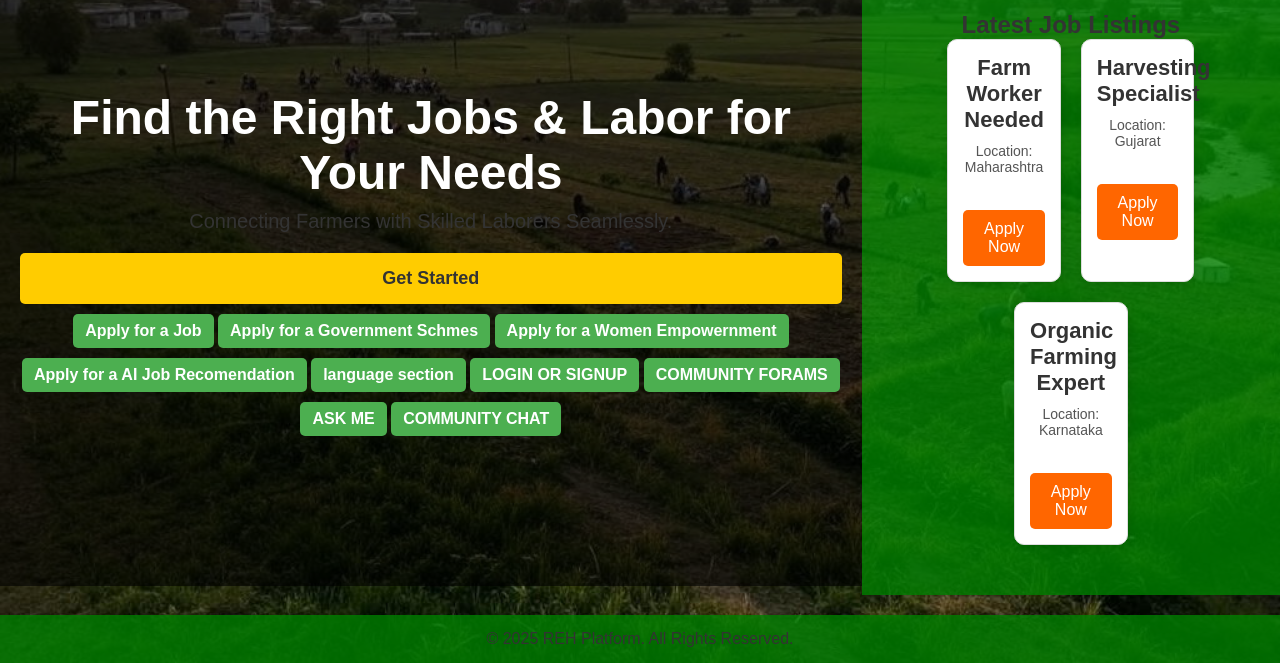
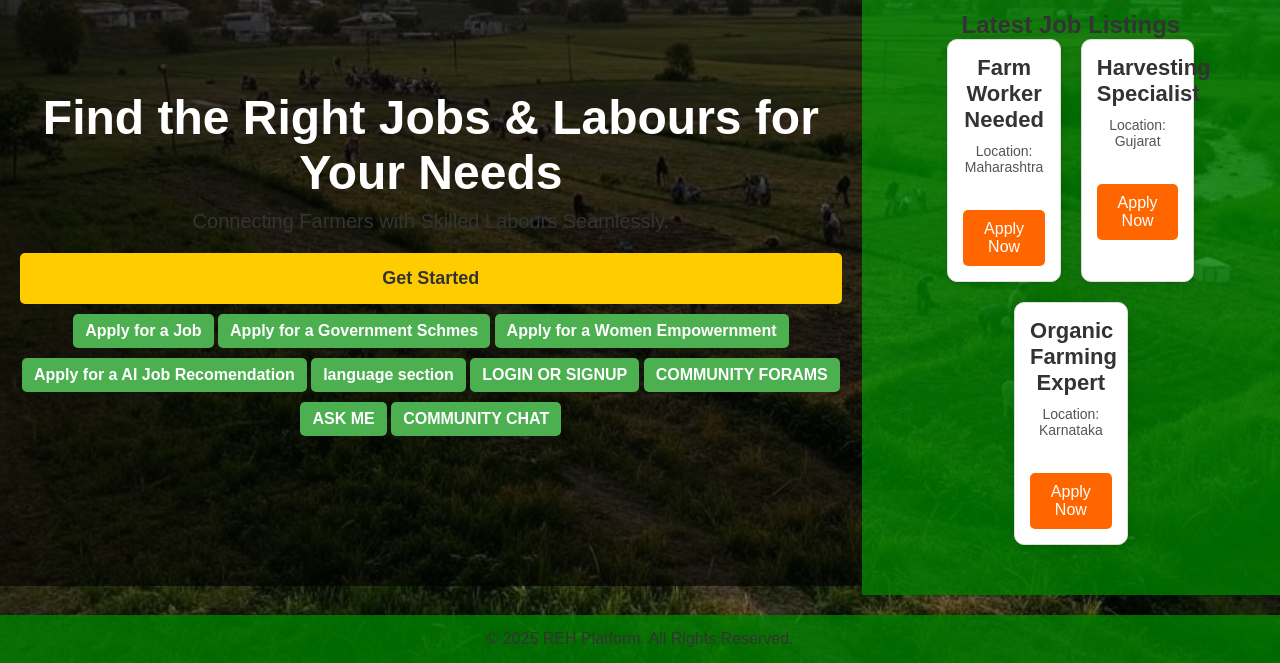
Before and after one commit to pavannimbalkar/REH_project, a website: page index.html in a window 1280 px wide. Shown: the part 137-800 px from the top of the page. Drawn offline with Linux system fonts and the light colour scheme; files whose address does not match are found by name.

Commit message:
Update index.html

```diff
--- a/index.html
+++ b/index.html
@@ -26,8 +26,8 @@
 
     <!-- Hero Section -->
     <section class="hero">
-        <h1>Find the Right Jobs & Labor for Your Needs</h1>
-        <p>Connecting Farmers with Skilled Laborers Seamlessly.</p>
+        <h1>Find the Right Jobs & Labours for Your Needs</h1>
+        <p>Connecting Farmers with Skilled Labours Seamlessly.</p>
         <a href="#" class="cta-button">Get Started</a>
         <a href="job_application.html" class="apply-btn">Apply for a Job</a>
         <a href="gov_schmes.html" class="apply-btn">Apply for a Government Schmes</a>
```
